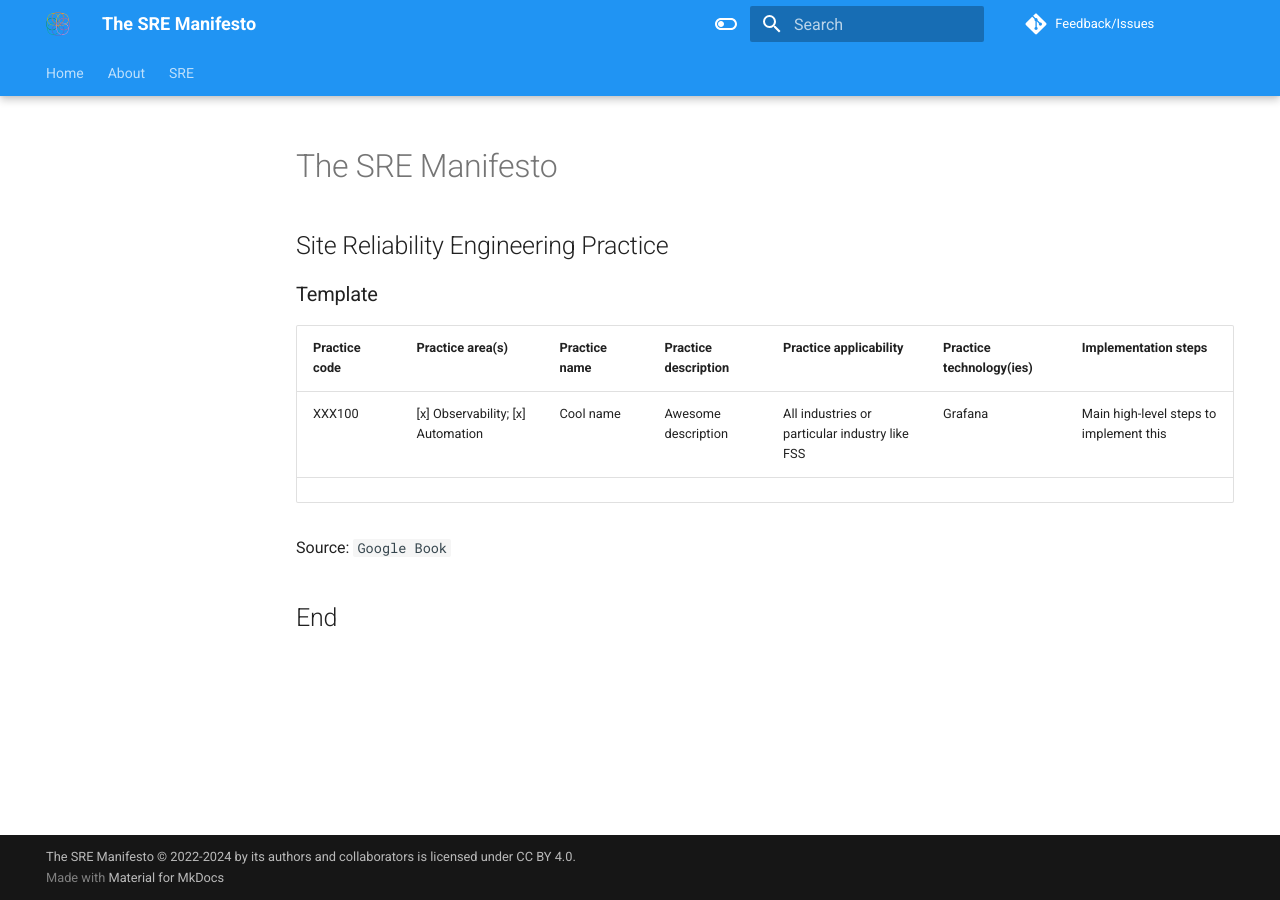
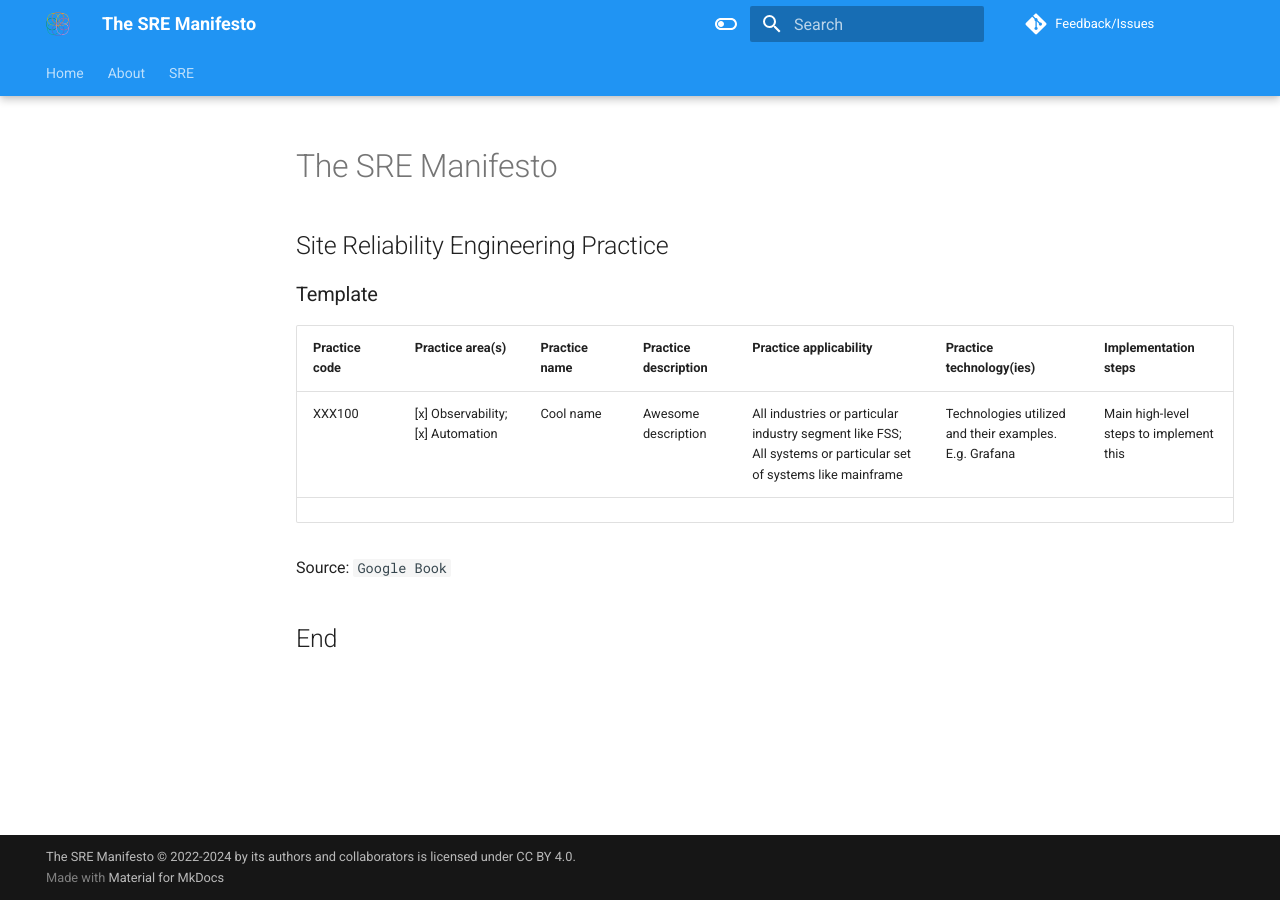
Before and after one commit to rod4n4m1/sre-manifesto, an MkDocs documentation site: the page built from docs/practices/template.md, in a window 1280 px wide. Built offline with MkDocs 1.6.1 and Material for MkDocs 9.7.7, drawn with Linux system fonts in a browser that asks for light colours; comment, search, counter and statistics services are not loaded.

Commit message:
added practice sth100 Signed-off-by: Rod Anami <rod.anami@kyndryl.com>

```diff
--- a/docs/practices/template.md
+++ b/docs/practices/template.md
@@ -6,7 +6,7 @@
 
 | **Practice code** | **Practice area(s)** | **Practice name** | **Practice description** | **Practice applicability** | **Practice technology(ies)** | **Implementation steps** |
 |:--------|:-----------------|:---------------------|:--------------------------------------------|:--------------------|:-------------------|:------------------------------|
-| XXX100 | [x] Observability; [x] Automation | Cool name | Awesome description | All industries or particular industry like FSS | Grafana | Main high-level steps to implement this |
+| XXX100 | [x] Observability; [x] Automation | Cool name | Awesome description | All industries or particular industry segment like FSS; All systems or particular set of systems like mainframe | Technologies utilized and their examples. E.g. Grafana | Main high-level steps to implement this |
 | | | | | | | |
 
 Source: `Google Book`
```
Also changed, not shown: docs/practices/aut100.md (+1 -1 lines), docs/practices/doe100.md (+1 -1 lines), docs/practices/dsc100.md (+1 -1 lines), docs/practices/obs100.md (+1 -1 lines), docs/practices/sth100.md (added, +14 -0 lines), docs/sre/practices.md (+1 -1 lines).
